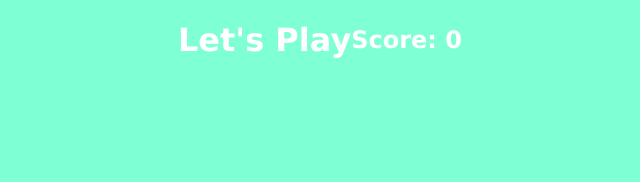
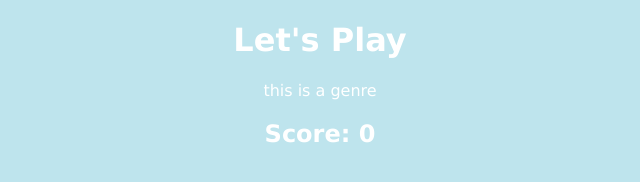
Before and after one commit to heyitsmattox/triviaApp, a plain HTML site: page index.html in a window 1280 px wide. Shown: the whole page, without its empty margins (320-960 px from the left). Drawn offline with Linux system fonts and the light colour scheme; no server answers.

Commit message:
added foreach and appended the div colum w/ id of game

```diff
--- a/app.js
+++ b/app.js
@@ -1,11 +1,21 @@
-const game = document.querySelector('#game');
-const score = document.querySelector('#score');
+const game = document.querySelector("#game");
+const score = document.querySelector("#score");
 
-const film = 11
-const levels = ['easy', 'medium', 'hard']
+const film = 11;
+const levels = ["easy", "medium", "hard"];
 
 function addGenre() {
-    const  column = document.createElement('div')
-    column.classList.add('genre-column')
+  const column = document.createElement("div");
+  column.classList.add("genre-column");
+  column.innerHTML = "this is a genre";
+  //Apend is a JS method -- append puts the column inside the id of "game"
+  game.append(column);
 
+  levels.forEach((level) => {
+    fetch(
+      `https://opentdb.com/api.php?amount=10&category=11&difficulty=${level}&type=multiple`
+    );
+  });
 }
+
+addGenre();
--- a/index.html
+++ b/index.html
@@ -10,7 +10,7 @@
 <body>
 
     <h1>Let's Play</h1>
-    <div class="game"></div>
+    <div id="game"></div>
     <h2>Score: <span id="score">0</span></h2>
 
     <script src="app.js"></script>
--- a/styles.css
+++ b/styles.css
@@ -1,15 +1,14 @@
 body {
   margin: 0;
   padding: 0;
-  background-color: aquamarine;
+  background-color: rgb(190, 228, 237);
   color: #fff;
   font-family: "Lucida Sans", "Lucida Sans Regular", "Lucida Grande",
     "Lucida Sans Unicode", Geneva, Verdana, sans-serif;
     display: flex;
     justify-content: center;
     align-items: center;
-
-
+    flex-direction: column;
 }
 
 .genre-column {
```
